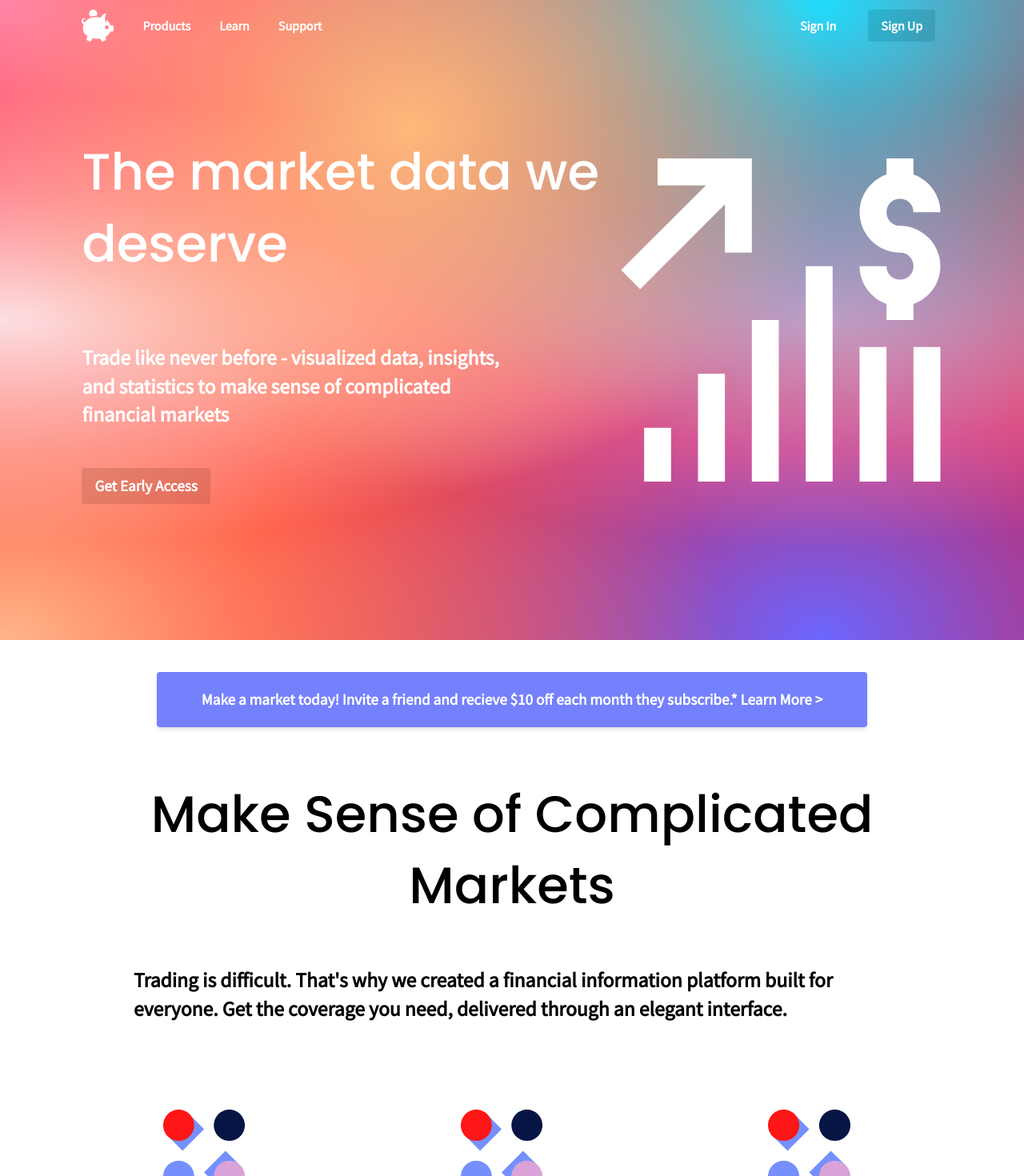
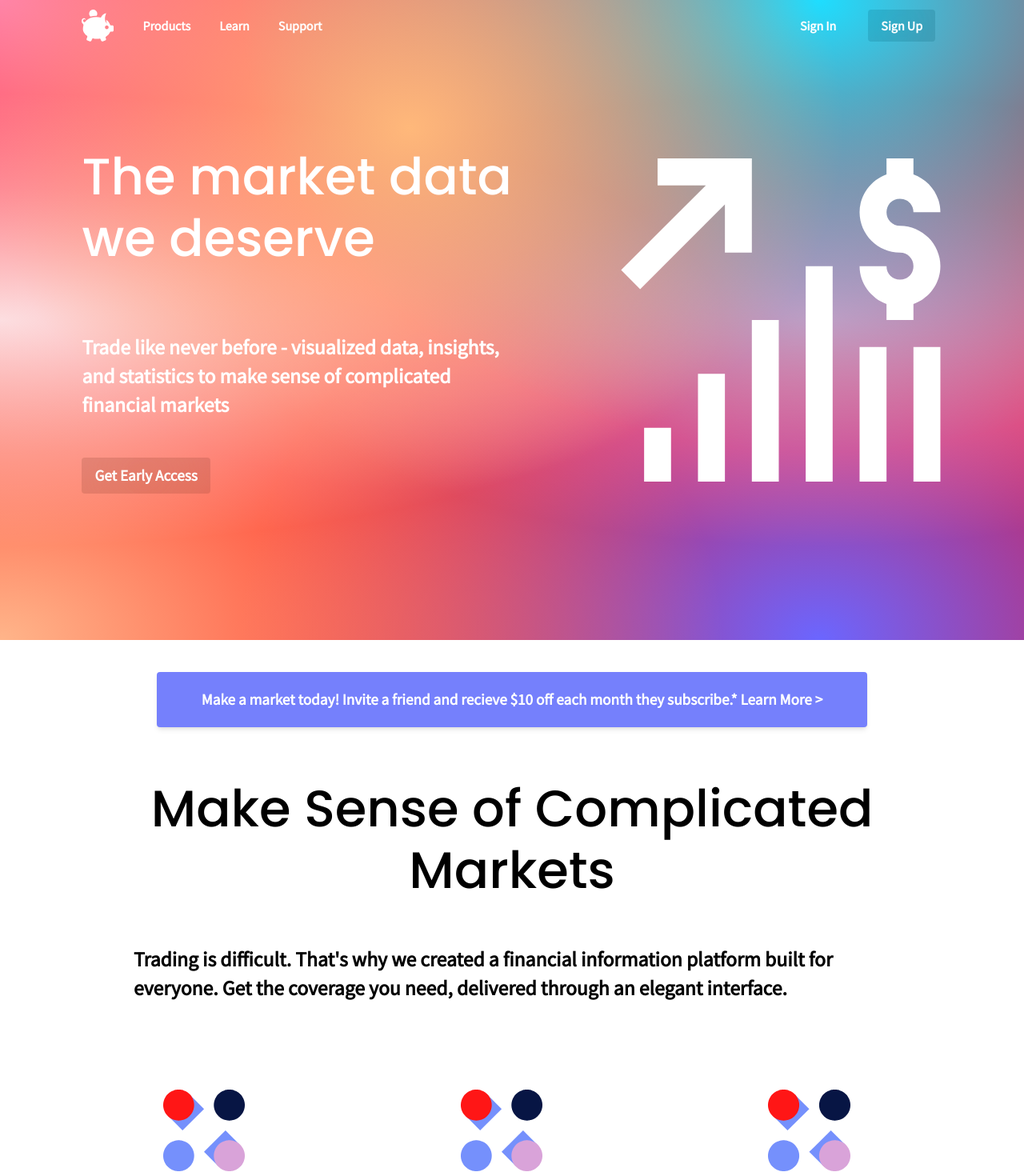
Before and after one commit to jonkarrer/market_maker, a Next.js app: page / in a window 1280 px wide. Shown: the top 1470 px of the page at 80% size. Built offline with nearby package versions, Linux system fonts and the light colour scheme.

Commit message:
resized margin on home page

```diff
--- a/pages/index.tsx
+++ b/pages/index.tsx
@@ -114,7 +114,7 @@ export default function Home() {
           />
         </div>
         <article className="z-10 text-white flex flex-col mx-std sm:mx-0 sm:ml-std sm:order-1 sm:justify-center sm:w-2/3">
-          <h1 className="text-mobile-h font-normal leading-none sm:text-desktop-h sm:mr-5">
+          <h1 className="text-mobile-h font-normal leading-none sm:text-desktop-h sm:mr-5 xl:mr-10">
             The market data we deserve
           </h1>
           <div className="space-y-6 md:space-y-8 xl:space-y-12">
--- a/tailwind.config.js
+++ b/tailwind.config.js
@@ -19,7 +19,7 @@ module.exports = {
       fontSize: {
         'mobile-p' : 'calc(2vw + 1.6vh)',
         'mobile-h' : ['10vw', '1.1'],
-        'desktop-h' : ['5vw', '1.4'],
+        'desktop-h' : ['5vw', '1.2'],
         'desktop-p' : ['2vw', '1.4'],
         '1.5vw' : '1.5vw',
         '2vw' : '2vw',
```
